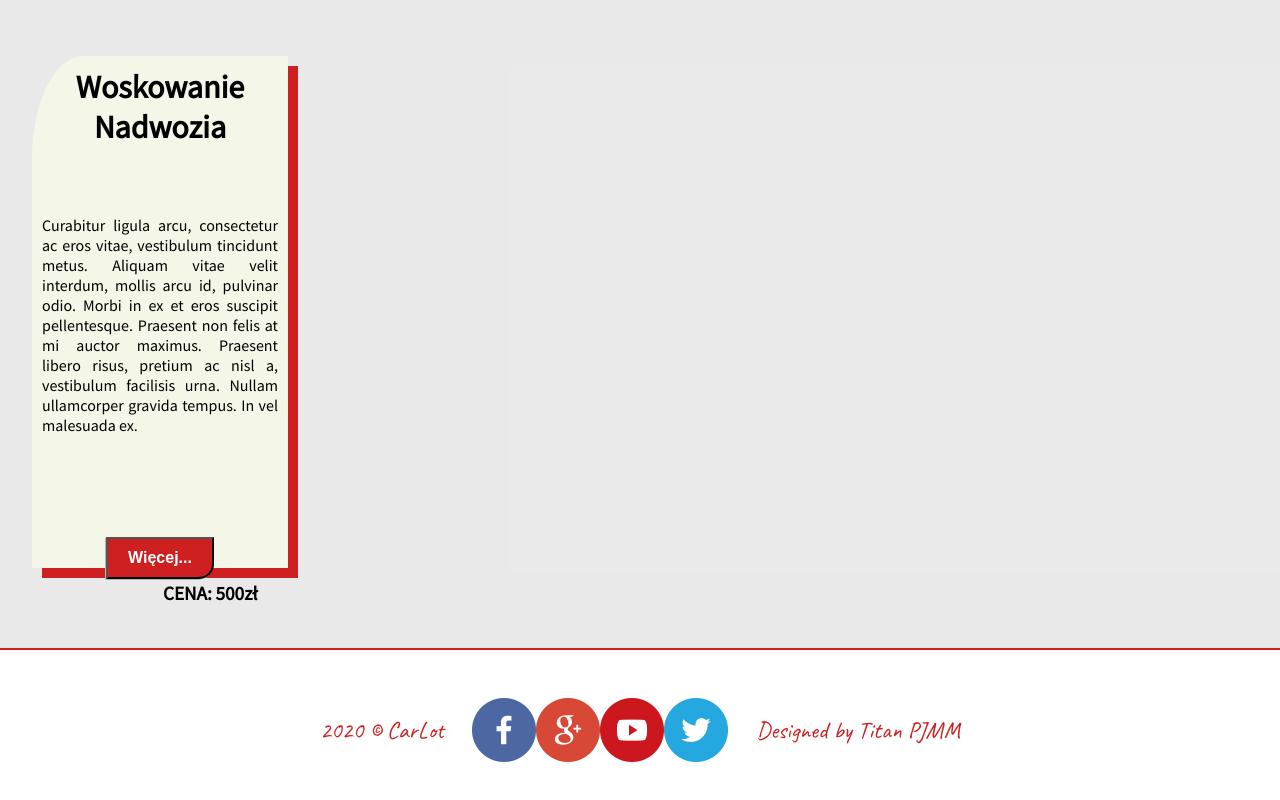
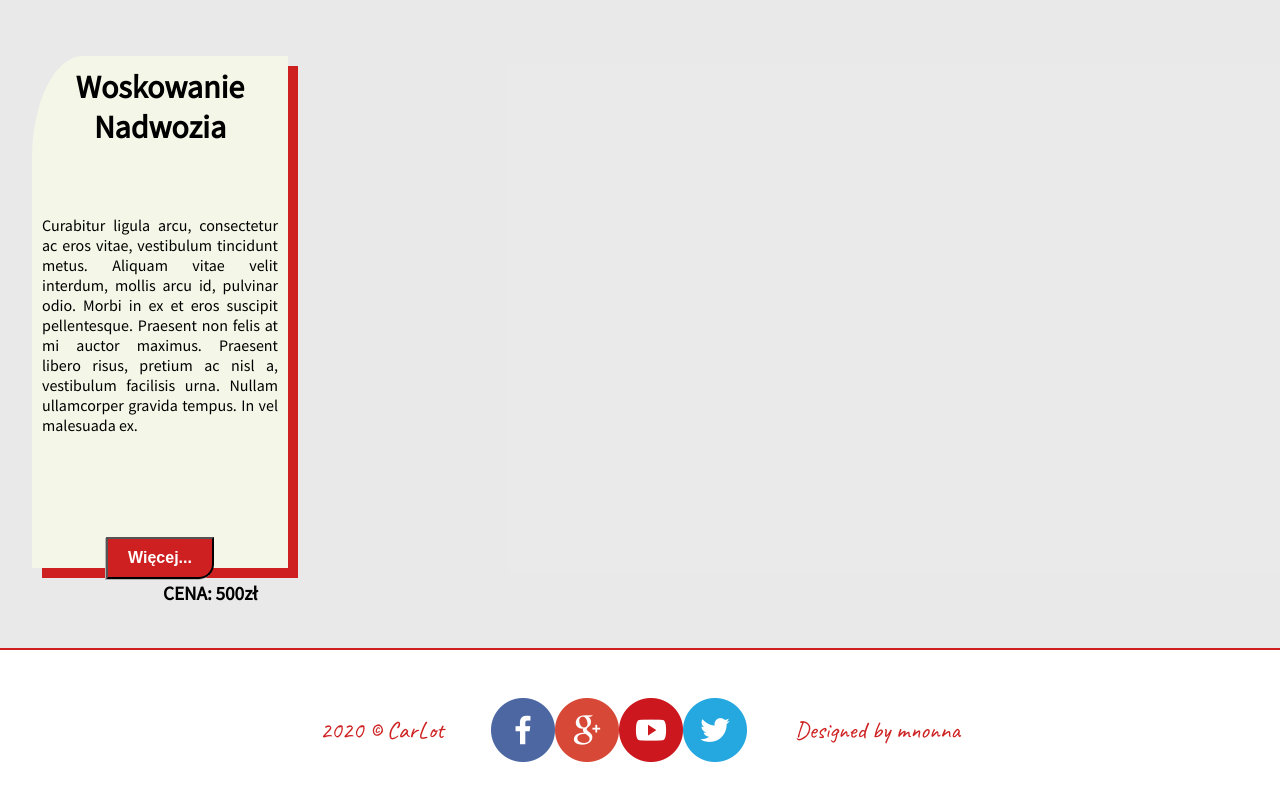
Before and after one commit to mnonna/carlot, a plain HTML site: page auta.html in a window 1280 px wide. Shown: the part 952-1752 px from the top of the page. Drawn offline with nearby package versions, Linux system fonts and the light colour scheme.

Commit message:
Update auta.html

```diff
--- a/auta.html
+++ b/auta.html
@@ -187,7 +187,7 @@
             <img class="media-icon" src="img/64x64 PNG/youtube.png"/>
             <img class="media-icon" src="img/64x64 PNG/twitter.png"/>
           </div>
-          <span>Designed by Titan PJMM</span>
+          <span>Designed by mnonna</span>
         </div>
       </footer>
     </div>
```
